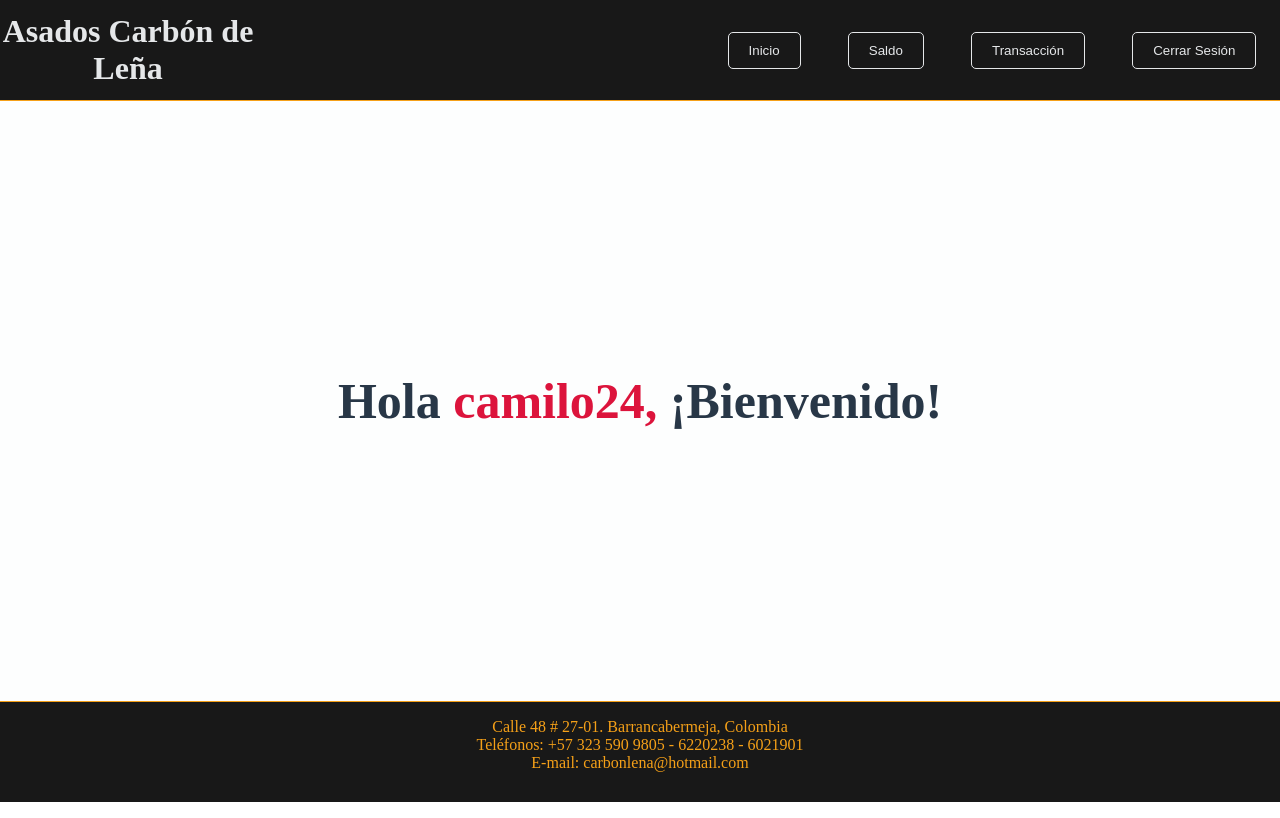
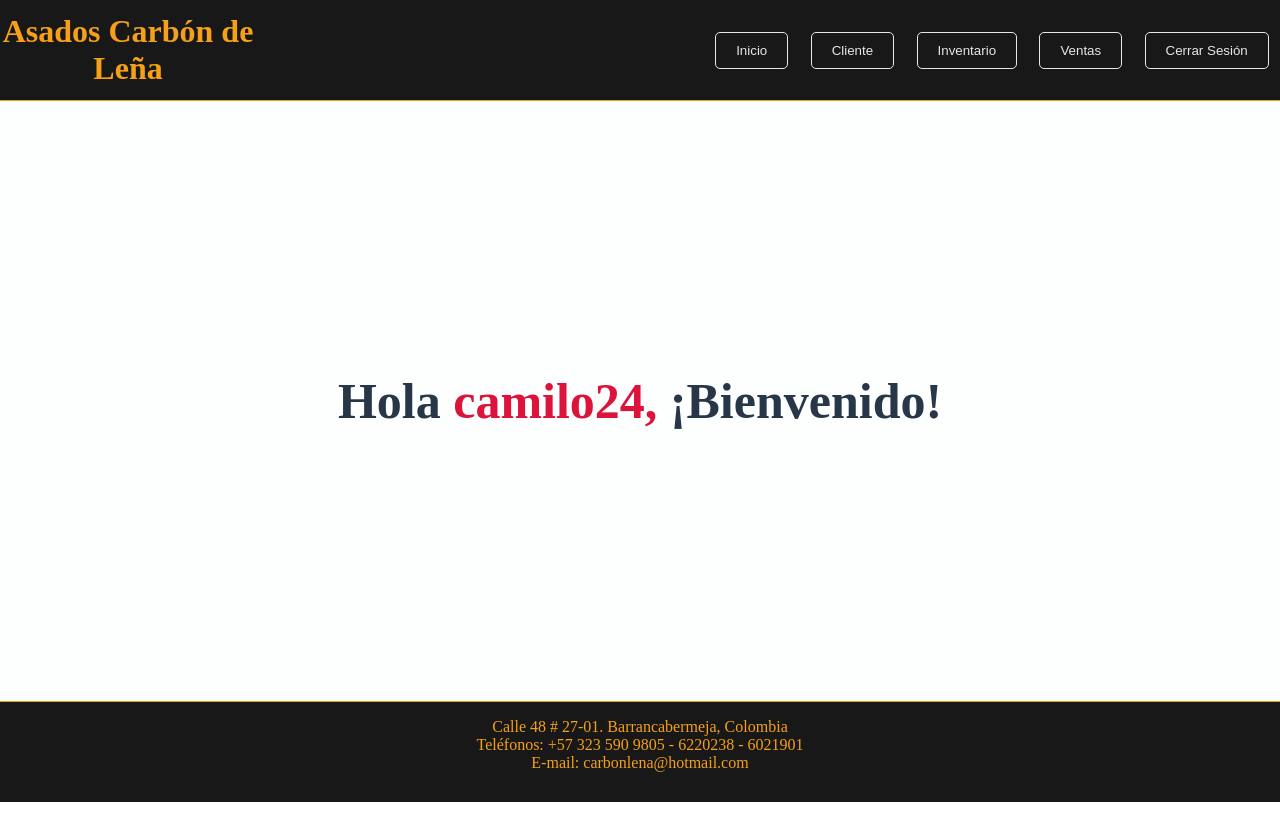
Before and after one commit to G2M2E2/restauranteAppFrontEnd, a Vue app: page /user/camilo24 in a window 1280 px wide. Built offline with nearby package versions, Linux system fonts and the light colour scheme.

Commit message:
algunos cambios de estilo

```diff
--- a/src/App.vue
+++ b/src/App.vue
@@ -1,14 +1,16 @@
 <template>
   <div id="app">
     <div class="header">
+      <h1>Asados Carbón de Leña</h1>
 
-      <h1>Asados Carbón de Leña</h1>
       <nav>
-        <button v-on:click="init" v-if="is_auth" > Inicio </button>
-        <button v-on:click="getBalance" v-if="is_auth" > Saldo </button>
-        <button v-if="is_auth" > Transacción </button>
-        <button v-if="is_auth" >Cerrar Sesión</button>
+        <button v-on:click="init" v-if="is_auth">Inicio</button>
+        <button v-on:click="getBalance" v-if="is_auth">Cliente</button>
+        <button v-if="is_auth">Inventario</button>
+        <button v-if="is_auth">Ventas</button>
+        <button v-if="is_auth">Cerrar Sesión</button>
       </nav>
+
     </div>
     <div class="main-component">
       <router-view></router-view>
@@ -72,7 +74,7 @@
     min-height: 100px;
 
     background-color: #181818;
-    color:#E5E7E9;
+    color:#f5a018;
 
     display: flex;
     justify-content: space-between;
```
